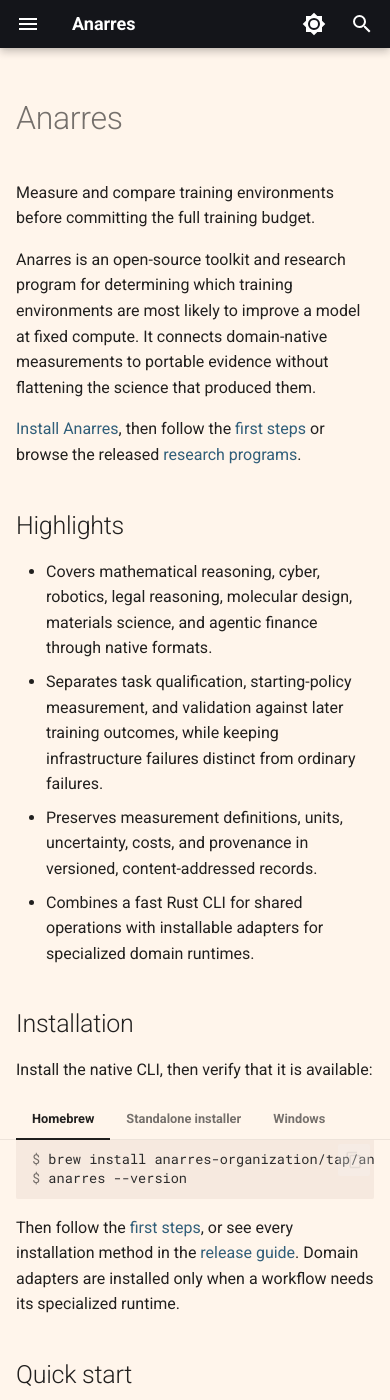
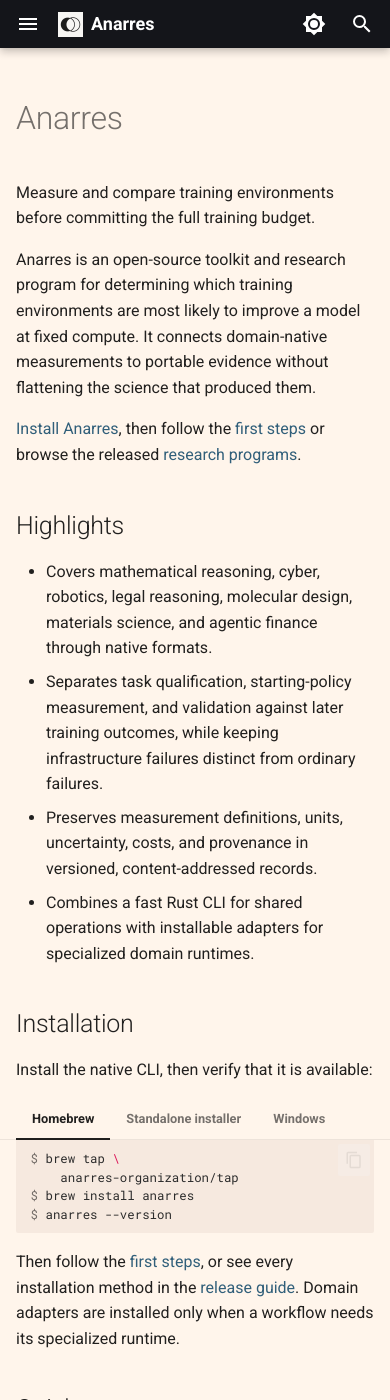
Before and after one commit to anarres-organization/anarres, an MkDocs documentation site: the page built from docs/index.md, in a window 390 px wide and 1400 px high. Built offline with MkDocs 1.6.1 and Material for MkDocs 9.7.7, drawn with Linux system fonts in a browser that asks for light colours; comment, search, counter and statistics services are not loaded; some of the changed text lies outside the part shown.

Commit message:
Improve phone documentation layout

````diff
--- a/docs/index.md
+++ b/docs/index.md
@@ -30,14 +30,16 @@
 
 === "Homebrew"
 
-    ```console
-    $ brew install anarres-organization/tap/anarres
+    ```console { .mobile-terminal }
+    $ brew tap \
+        anarres-organization/tap
+    $ brew install anarres
     $ anarres --version
     ```
 
 === "Standalone installer"
 
-    ```console
+    ```console { .mobile-terminal }
     $ curl --proto '=https' --tlsv1.2 -LsSf \
         https://github.com/anarres-organization/anarres/releases/latest/download/anarres-cli-installer.sh | sh
     $ anarres --version
@@ -45,7 +47,7 @@
 
 === "Windows"
 
-    ```powershell
+    ```powershell { .mobile-terminal }
     powershell -ExecutionPolicy ByPass -c "irm https://github.com/anarres-organization/anarres/releases/latest/download/anarres-cli-installer.ps1 | iex"
     anarres --version
     ```
@@ -58,16 +60,8 @@
 
 Run the bundled CPU-only workflow:
 
-```console
+```console { .mobile-terminal }
 $ anarres demo
-
-  ✓ Qualified    math-reference-demo-v1
-  ✓ Measured     math-reference-demo-v1
-  ✓ Compatible   candidate panel
-
-ENVIRONMENT               SIGNAL / 1M   COVERAGE  ADMITTED   REPAIR
-math-alternative-demo-v1     214.2857     0.4154         2        1
-math-reference-demo-v1       833.3333     0.6533         2        1
 ```
 
 The demo qualifies two environments, measures both under the same synthetic
@@ -77,9 +71,11 @@
 To use native data, connect a source to its matching adapter and inspect the
 requirements before running a policy probe:
 
-```console
-$ anarres init ./candidate-a --adapter <adapter> \
-    --revision <immutable-revision> --license <SPDX-identifier>
+```console { .mobile-terminal }
+$ anarres init ./candidate-a \
+    --adapter <adapter> \
+    --revision <revision> \
+    --license <SPDX-id>
 $ anarres inspect ./candidate-a
 $ anarres qualify ./candidate-a
 ```
--- a/docs/stylesheets/anarres.css
+++ b/docs/stylesheets/anarres.css
@@ -16,3 +16,82 @@
   --md-code-bg-color: #0d141b;
   --md-code-fg-color: #eef3f6;
 }
+
+@media screen and (max-width: 76.234375em) {
+  .md-header__inner > label[for="__drawer"] {
+    order: 1;
+  }
+
+  .md-header__inner > .md-header__button.md-logo {
+    display: flex;
+    margin: 0;
+    order: 2;
+    padding: 0.5rem 0.15rem 0.5rem 0.3rem;
+  }
+
+  .md-header__inner > .md-header__button.md-logo img,
+  .md-header__inner > .md-header__button.md-logo svg {
+    height: 1.25rem;
+    width: 1.25rem;
+  }
+
+  .md-header__inner > .md-header__title {
+    margin-left: 0.25rem;
+    order: 3;
+  }
+
+  .md-header__inner > .md-header__option {
+    margin-left: auto;
+    order: 4;
+  }
+
+  .md-header__inner > label[for="__search"] {
+    order: 5;
+  }
+
+  .md-header__inner > .md-search {
+    order: 6;
+  }
+
+  .md-header__inner > .md-header__source {
+    order: 7;
+  }
+}
+
+@media screen and (max-width: 30em) {
+  .md-typeset__table {
+    width: 100%;
+  }
+
+  .md-typeset__table table {
+    table-layout: fixed;
+    width: 100%;
+  }
+
+  .md-typeset .md-typeset__table table:not([class]) td,
+  .md-typeset .md-typeset__table table:not([class]) th {
+    min-width: 0;
+    overflow-wrap: anywhere;
+    padding: 0.55rem 0.2rem;
+  }
+
+  .md-typeset .md-typeset__table table:not([class]) td:first-child,
+  .md-typeset .md-typeset__table table:not([class]) th:first-child {
+    width: 30%;
+  }
+
+  .md-typeset .md-typeset__table table:not([class]) td:nth-child(2),
+  .md-typeset .md-typeset__table table:not([class]) td:nth-child(3),
+  .md-typeset .md-typeset__table table:not([class]) th:nth-child(2),
+  .md-typeset .md-typeset__table table:not([class]) th:nth-child(3) {
+    width: 35%;
+  }
+
+  .md-typeset .mobile-terminal code {
+    font-size: 0.62rem;
+    line-height: 1.5;
+    overflow-wrap: anywhere;
+    white-space: pre-wrap;
+    word-break: break-word;
+  }
+}
````
